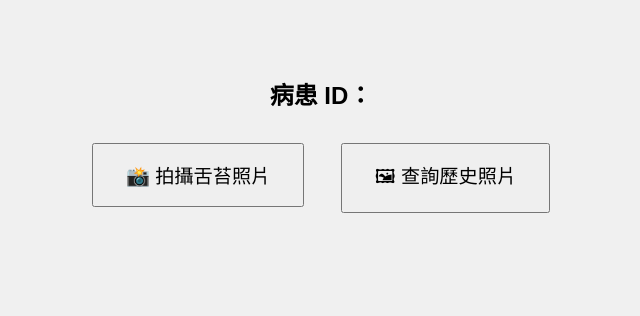
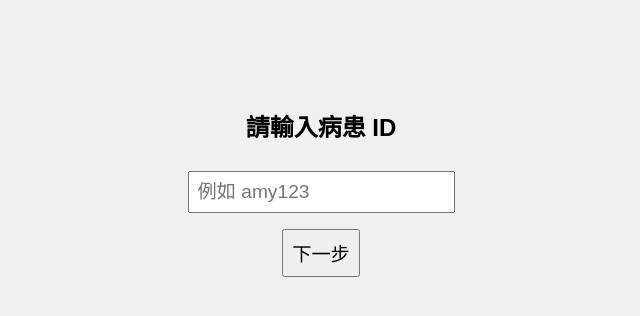
Before and after one commit to yingmaowu/camera, a Flask app: page /login in a window 1280 px wide. Shown: the top 316 px of the page, without its empty margins (319-959 px from the left). Run offline with Flask 3, Linux system fonts and the light colour scheme.

Commit message:
Update login.html

```diff
--- a/templates/login.html
+++ b/templates/login.html
@@ -1,33 +1,48 @@
 <!DOCTYPE html>
 <html lang="zh-Hant">
 <head>
-  <meta charset="UTF-8" />
-  <meta name="viewport" content="width=device-width, initial-scale=1.0"/>
-  <title>病患功能選單</title>
+  <meta charset="UTF-8">
+  <title>病患登入</title>
   <style>
-    body { font-family: sans-serif; text-align: center; background: #f0f0f0; padding-top: 3rem; }
-    h2 { margin-bottom: 1rem; }
-    button {
+    body { font-family: sans-serif; background: #f0f0f0; text-align: center; padding-top: 5rem; }
+    input, button {
       font-size: 1.2rem;
-      padding: 1rem 2rem;
-      margin: 1rem;
+      padding: 0.5rem;
+      margin: 0.5rem;
     }
   </style>
 </head>
 <body>
-  <h2>病患 ID：<span id="patientName"></span></h2>
-  <button onclick="goCamera()">📸 拍攝舌苔照片</button>
-  <button onclick="goHistory()">🖼 查詢歷史照片</button>
+  <h2>請輸入病患 ID</h2>
+  <input type="text" id="patientId" placeholder="例如 amy123" />
+  <br />
+  <button onclick="next()">下一步</button>
 
   <script>
-    const patientId = new URLSearchParams(window.location.search).get("patient");
-    document.getElementById("patientName").textContent = patientId;
+    function next() {
+      const id = document.getElementById("patientId").value.trim();
+      if (!id) {
+        alert("請輸入病患 ID");
+        return;
+      }
 
-    function goCamera() {
-      window.location.href = `/?patient=${patientId}`;
-    }
-    function goHistory() {
-      window.location.href = `/history?patient=${patientId}`;
+      const formData = new FormData();
+      formData.append("patient_id", id);
+
+      fetch("/validate_patient", {
+        method: "POST",
+        body: formData
+      })
+      .then(res => res.json())
+      .then(data => {
+        if (data.created) {
+          alert(`⚠️ 無該病患 ID，已自動為您新增 ${data.patient_id}`);
+        }
+        window.location.href = `/dashboard?patient=${data.patient_id}`;
+      })
+      .catch(err => {
+        alert("錯誤：" + err);
+      });
     }
   </script>
 </body>
```
